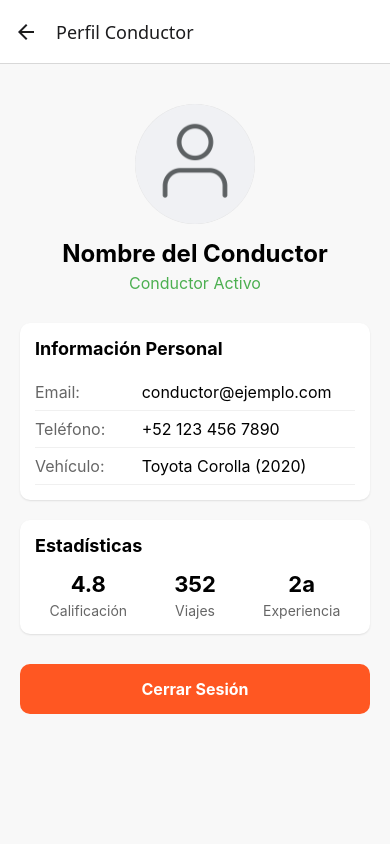
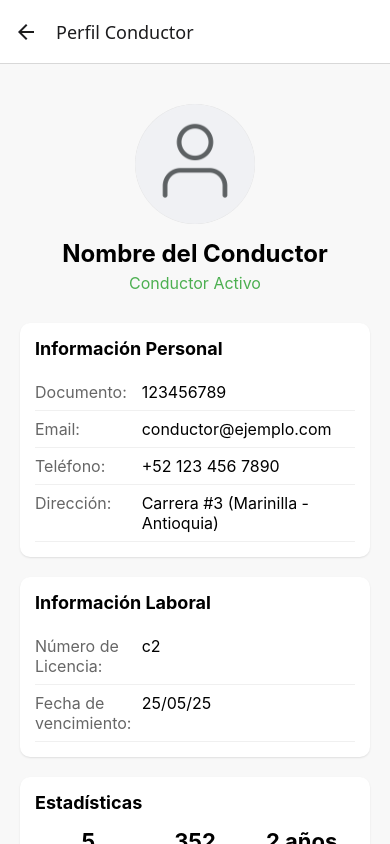
Before and after one commit to ldspte/beefleet, a React Native app in the folder front/: screen /ConduUser in a window 390 px wide. Built offline with nearby package versions, Linux system fonts and the light colour scheme.

Commit message:
Ediciones en el perfil del conductor

```diff
--- a/front/App.js
+++ b/front/App.js
@@ -1,6 +1,7 @@
 import { NavigationContainer } from '@react-navigation/native';
 import { createStackNavigator } from '@react-navigation/stack';
-import { createBottomTabNavigator } from '@react-navigation/bottom-tabs';
+// import Navigation from './Navigation';
+
 
 // Imports de pantallas
 import LoginForm from './src/views/login.js';
--- a/front/package.json
+++ b/front/package.json
@@ -10,8 +10,8 @@
   },
   "dependencies": {
     "@expo/metro-runtime": "~4.0.1",
-    "@react-navigation/bottom-tabs": "^7.2.1",
-    "@react-navigation/native": "^7.0.15",
+    "@react-navigation/bottom-tabs": "^7.3.9",
+    "@react-navigation/native": "^7.1.5",
     "@react-navigation/native-stack": "^7.2.1",
     "@react-navigation/stack": "^7.1.2",
     "@tailwindcss/cli": "^4.0.12",
--- a/front/src/views/conduUser.js
+++ b/front/src/views/conduUser.js
@@ -1,8 +1,9 @@
 import React from 'react';
-import { View, Text, StyleSheet, Image, TouchableOpacity } from 'react-native';
+import { View, Text, StyleSheet, Image, TouchableOpacity, ScrollView } from 'react-native';
 
 const ConduUser = () => {
   return (
+    <ScrollView style={styles.scroll}>
       <View style={styles.container}>
         <View style={styles.header}>
           <Image
@@ -16,6 +17,10 @@ const ConduUser = () => {
         <View style={styles.infoSection}>
           <Text style={styles.sectionTitle}>Información Personal</Text>
           <View style={styles.infoRow}>
+            <Text style={styles.infoLabel}>Documento:</Text>
+            <Text style={styles.infoValue}>123456789</Text>
+          </View>
+          <View style={styles.infoRow}>
             <Text style={styles.infoLabel}>Email:</Text>
             <Text style={styles.infoValue}>conductor@ejemplo.com</Text>
           </View>
@@ -24,8 +29,20 @@ const ConduUser = () => {
             <Text style={styles.infoValue}>+52 123 456 7890</Text>
           </View>
           <View style={styles.infoRow}>
-          <Text style={styles.infoLabel}>Vehículo:</Text>
-          <Text style={styles.infoValue}>Toyota Corolla (2020)</Text>
+            <Text style={styles.infoLabel}>Dirección:</Text>
+            <Text style={styles.infoValue}>Carrera #3 (Marinilla - Antioquia)</Text>
+          </View>
+        </View>
+
+        <View style={styles.infoSection}>
+          <Text style={styles.sectionTitle}>Información Laboral</Text>
+          <View style={styles.infoRow}>
+            <Text style={styles.infoLabel}>Número de Licencia:</Text>
+            <Text style={styles.infoValue}>c2</Text>
+          </View>
+          <View style={styles.infoRow}>
+            <Text style={styles.infoLabel}>Fecha de vencimiento:</Text>
+            <Text style={styles.infoValue}>25/05/25</Text>
           </View>
         </View>
 
@@ -33,15 +50,15 @@ const ConduUser = () => {
           <Text style={styles.sectionTitle}>Estadísticas</Text>
           <View style={styles.statsRow}>
             <View style={styles.statBox}>
-            <Text style={styles.statNumber}>4.8</Text>
-            <Text style={styles.statLabel}>Calificación</Text>
+              <Text style={styles.statNumber}>5</Text>
+              <Text style={styles.statLabel}>Notificaciones</Text>
             </View>
             <View style={styles.statBox}>
               <Text style={styles.statNumber}>352</Text>
               <Text style={styles.statLabel}>Viajes</Text>
             </View>
             <View style={styles.statBox}>
-            <Text style={styles.statNumber}>2a</Text>
+              <Text style={styles.statNumber}>2 años</Text>
               <Text style={styles.statLabel}>Experiencia</Text>
             </View>
           </View>
@@ -51,6 +68,7 @@ const ConduUser = () => {
           <Text style={styles.buttonText}>Cerrar Sesión</Text>
         </TouchableOpacity>
       </View>
+    </ScrollView>
   );
 };
 
@@ -151,6 +169,9 @@ const styles = StyleSheet.create({
     fontSize: 16,
     fontWeight: 'bold',
   },
+  scroll: {
+    height: 580,
+  }
 });
 
 export default ConduUser;
```
Also changed, not shown: 2 other files (tests, documents, lock files or other folders). Lines whose indentation alone changed are shown as unchanged.
